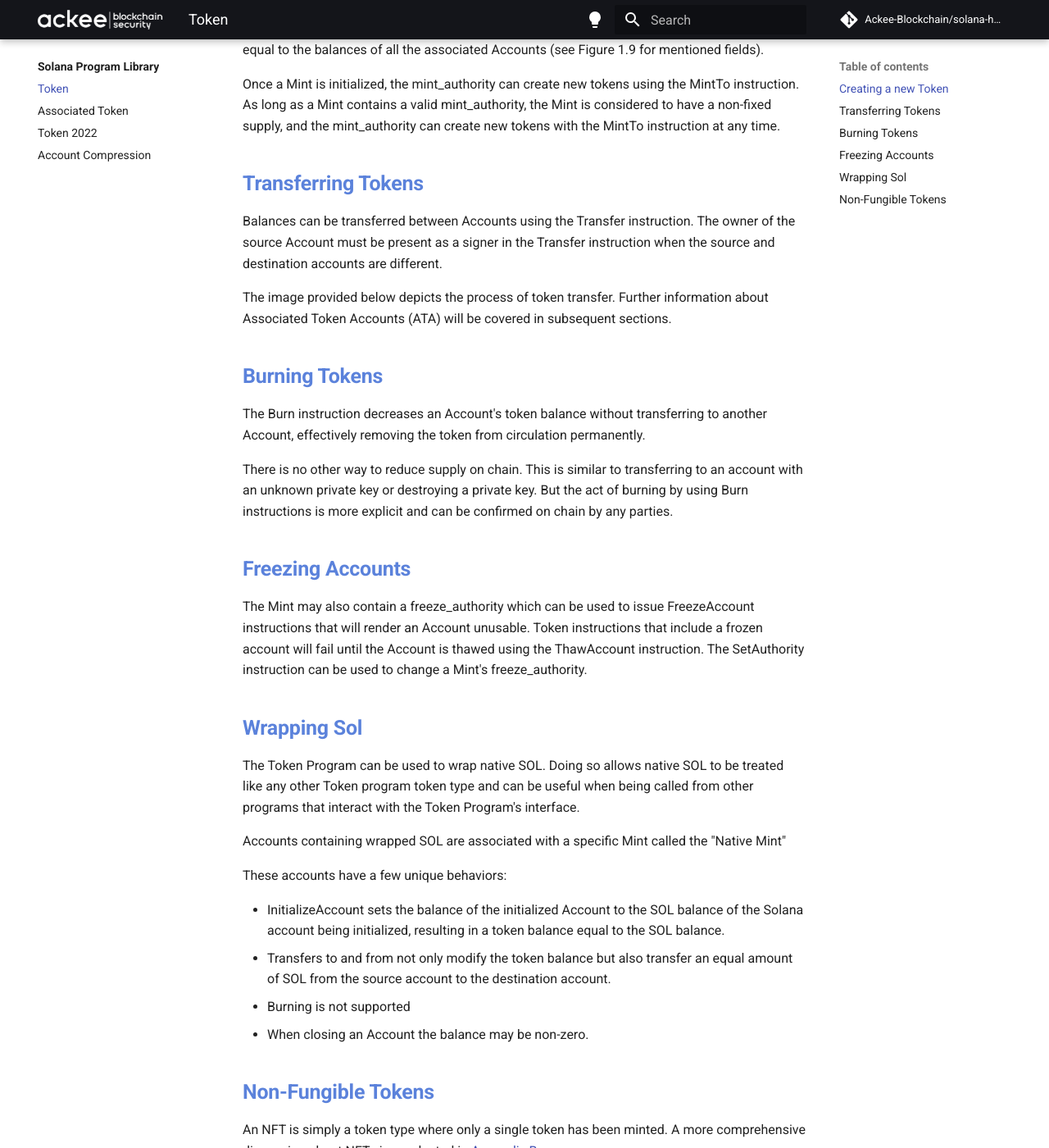
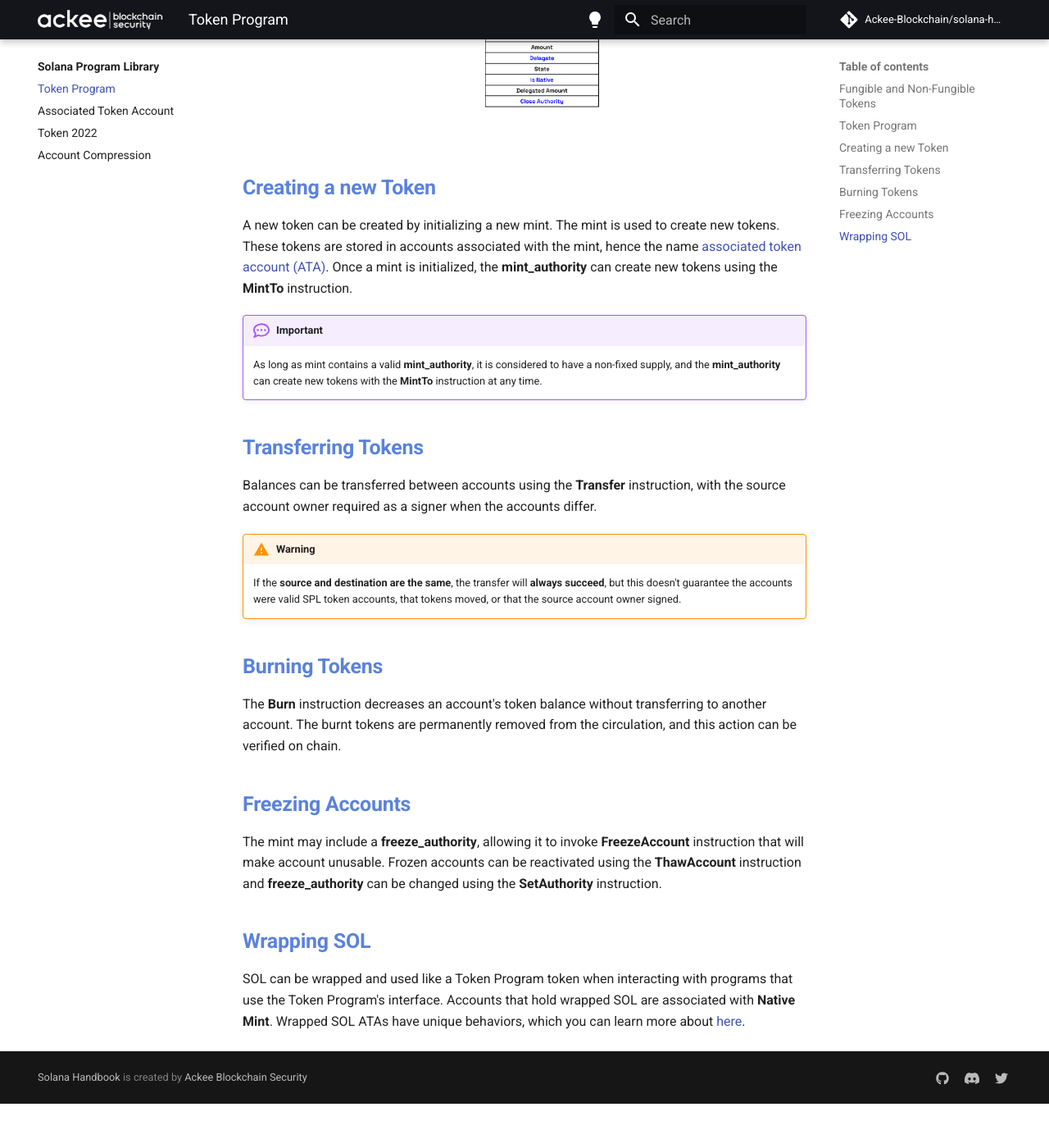
Before and after one commit to vmpyre/solana-handbook, an MkDocs documentation site: the page built from docs/handbook/chapter4/token-program.md, in a window 1280 px wide and 1400 px high, scrolled down 881 px. Shown: the whole window at 82% size. Built offline with MkDocs 1.6.1 and Material for MkDocs 9.7.7, drawn with Linux system fonts in a browser that asks for light colours; comment, search, counter and statistics services are not loaded; after the commit the page ends 2227 px from its top, so only the background shows below that; some of the changed text lies outside the part shown.

Commit message:
update token program

```diff
--- a/docs/handbook/chapter4/token-program.md
+++ b/docs/handbook/chapter4/token-program.md
@@ -1,51 +1,43 @@
-# Token Program
+## Fungible and Non-Fungible Tokens
 
-A Token program on the Solana blockchain. This program defines a common implementation for Fungible and Non Fungible tokens.
+**Fungible Tokens:** These tokens are interchangeable with one another. They are indistinguishable and hold the same value.
 
-All tokens on Solana, whether they are fungible tokens or NFTs (see Figure 1.9), are created using the SPL Token Program. If you’re familiar with Ethereum, you can think of SPL tokens as a token standard such as ERC-20 or ERC-721. One key difference, however, is that Solana does not require you to deploy a new contract for each token you create. Instead, it simply requires you to send instructions to the Token Program and it will create and mint tokens on your behalf.
+**Non-Fungible Tokens (NFTs):** Each NFT is a special digital asset that holds a unique information or value. NFTs can represent ownership of a specific digital or physical item, such as digital art or real estate.
+
+## Token Program
+
+Token Program defines a common implementation for fungible and non-fungible tokens. All tokens on Solana are created using the [SPL Token Program](https://spl.solana.com/token).
+
+!!! info
+
+    Solana's **SPL tokens** are similar to Ethereum's **ERC-20** or **ERC-721** standards. However, Solana does not require you to deploy a new contract for each token you create. Instead, you simply send instructions to the Token Program, which will create and mint tokens on your behalf.
 
 ![Blockchain](../../images/token_program.png)
 
 ## Creating a new Token
 
-A new Token can be created by initializing a new Mint with the InitializeMint instruction. The Mint is used to create or "mint" new tokens, and these tokens are stored in Accounts. A Mint is associated with each Account, which means that the total supply of a particular token type is equal to the balances of all the associated Accounts (see Figure 1.9 for mentioned fields).
+A new token can be created by initializing a new mint. The mint is used to create new tokens. These tokens are stored in accounts associated with the mint, hence the name [associated token account (ATA)](./associated-token-account.md). Once a mint is initialized, the **mint_authority** can create new tokens using the **MintTo** instruction.
 
-Once a Mint is initialized, the mint_authority can create new tokens using the MintTo instruction. As long as a Mint contains a valid mint_authority, the Mint is considered to have a non-fixed supply, and the mint_authority can create new tokens with the MintTo instruction at any time.
+!!! important
 
+    As long as mint contains a valid **mint_authority**, it is considered to have a non-fixed supply, and the **mint_authority** can create new tokens with the **MintTo** instruction at any time.
 
 ## Transferring Tokens
 
-Balances can be transferred between Accounts using the Transfer instruction. The owner of the source Account must be present as a signer in the Transfer instruction when the source and destination accounts are different.
+Balances can be transferred between accounts using the **Transfer** instruction, with the source account owner required as a signer when the accounts differ.
 
-The image provided below depicts the process of token transfer. Further information about Associated Token Accounts (ATA) will be covered in subsequent sections.
+!!! warning
 
+    If the **source and destination are the same**, the transfer will **always succeed**, but this doesn't guarantee the accounts were valid SPL token accounts, that tokens moved, or that the source account owner signed.
 
 ## Burning Tokens
 
-The Burn instruction decreases an Account's token balance without transferring to another Account, effectively removing the token from circulation permanently.
-
-There is no other way to reduce supply on chain. This is similar to transferring to an account with an unknown private key or destroying a private key. But the act of burning by using Burn instructions is more explicit and can be confirmed on chain by any parties.
-
+The **Burn** instruction decreases an account's token balance without transferring to another account. The burnt tokens are permanently removed from the circulation, and this action can be verified on chain.
 
 ## Freezing Accounts
 
-The Mint may also contain a freeze_authority which can be used to issue FreezeAccount instructions that will render an Account unusable. Token instructions that include a frozen account will fail until the Account is thawed using the ThawAccount instruction. The SetAuthority instruction can be used to change a Mint's freeze_authority.
+The mint may include a **freeze_authority**, allowing it to invoke **FreezeAccount** instruction that will make account unusable. Frozen accounts can be reactivated using the **ThawAccount** instruction and **freeze_authority** can be changed using the **SetAuthority** instruction.
 
-## Wrapping Sol
+## Wrapping SOL
 
-The Token Program can be used to wrap native SOL. Doing so allows native SOL to be treated like any other Token program token type and can be useful when being called from other programs that interact with the Token Program's interface.
-
-Accounts containing wrapped SOL are associated with a specific Mint called the "Native Mint"
-
-These accounts have a few unique behaviors:
-
-- InitializeAccount sets the balance of the initialized Account to the SOL balance of the Solana account being initialized, resulting in a token balance equal to the SOL balance.
-- Transfers to and from not only modify the token balance but also transfer an equal amount of SOL from the source account to the destination account.
-- Burning is not supported
-- When closing an Account the balance may be non-zero.
-
-
-## Non-Fungible Tokens
-
-An NFT is simply a token type where only a single token has been minted.
-A more comprehensive discussion about NFTs is conducted in [Appendix B](../appendices/appendixB/nfts.md).
+SOL can be wrapped and used like a Token Program token when interacting with programs that use the Token Program's interface. Accounts that hold wrapped SOL are associated with **Native Mint**. Wrapped SOL ATAs have unique behaviors, which you can learn more about [here](https://spl.solana.com/token#wrapping-sol).
--- a/mkdocs.yml
+++ b/mkdocs.yml
@@ -37,8 +37,8 @@ nav:
       - Cross Program Invocation: handbook/chapter3/cross-program-invocation.md
   - Solana Program Library:
       - handbook/chapter4/index.md
-      - Token: handbook/chapter4/token-program.md
-      - Associated Token: handbook/chapter4/associated-token-acc-program.md
+      - Token Program: handbook/chapter4/token-program.md
+      - Associated Token Account: handbook/chapter4/associated-token-account.md
       - Token 2022: handbook/chapter4/token-2022.md
       - Account Compression: handbook/chapter4/account-compression-program.md
   - Appendices:
```
Also changed, not shown: docs/handbook/chapter4/index.md (+2 -0 lines), docs/handbook/chapter4/associated-token-account.md (renamed from docs/handbook/chapter4/associated-token-acc-program.md).
